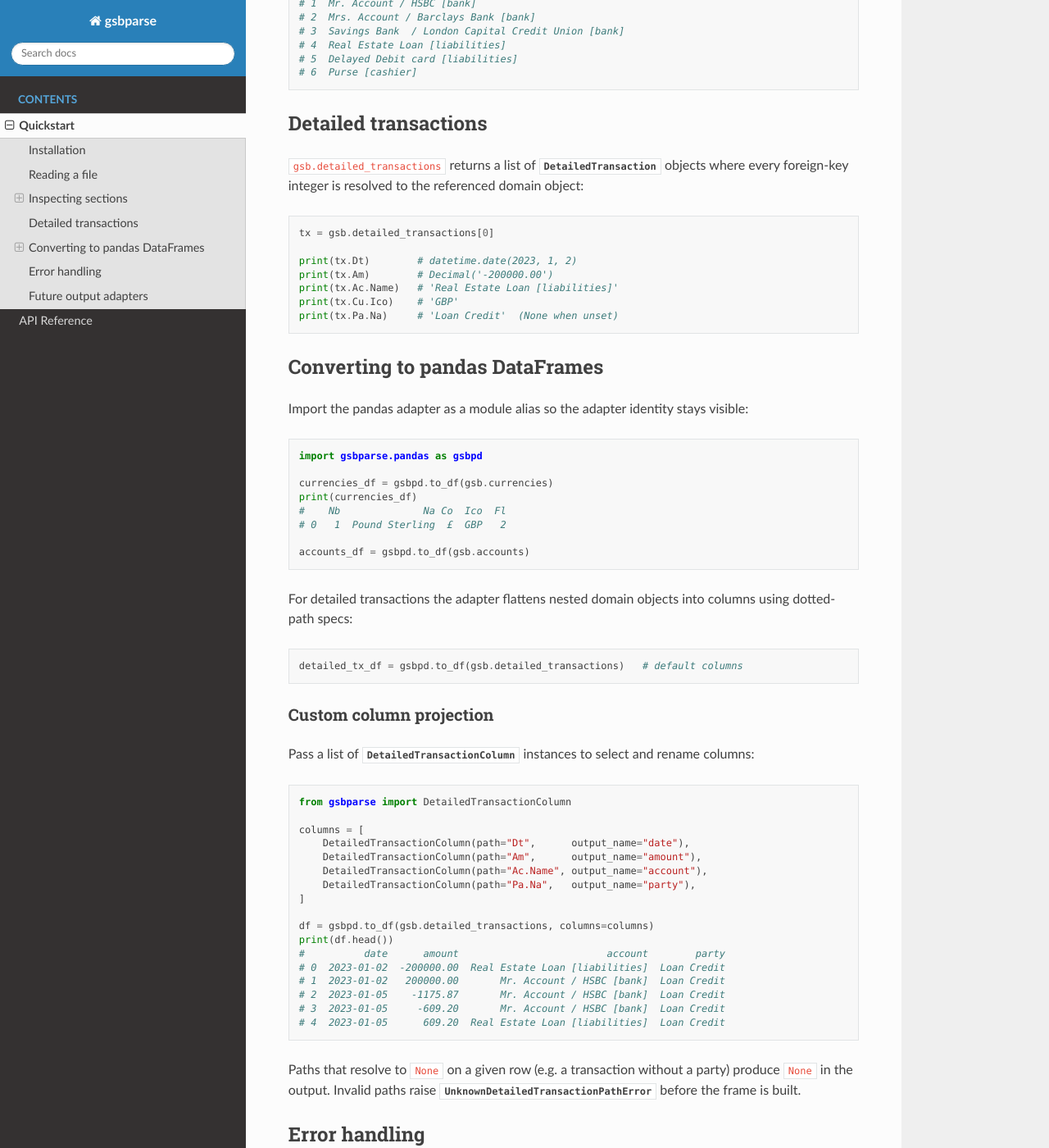
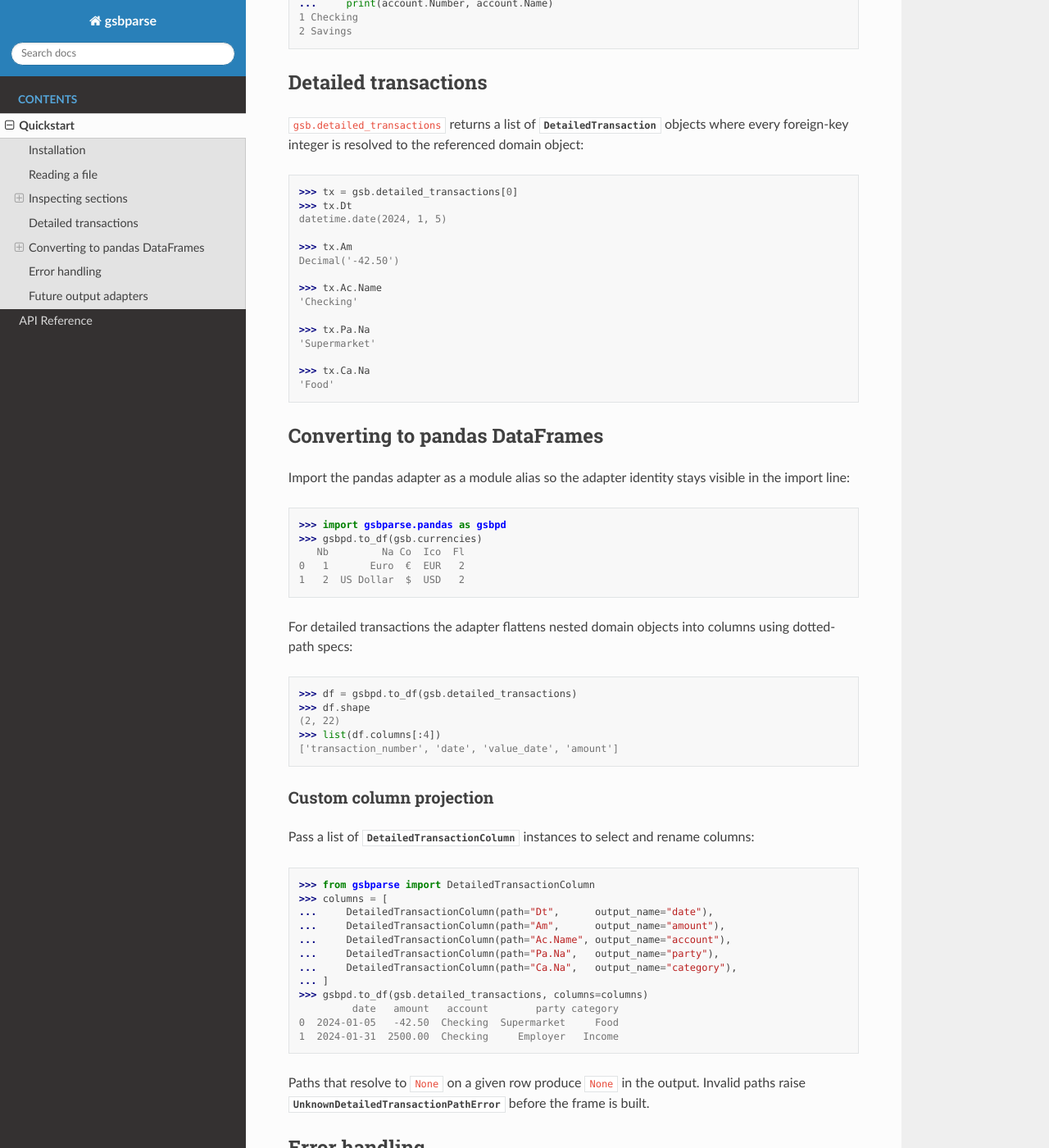
Before and after one commit to EBoisseauSierra/gsbparse, a Sphinx documentation site: the page built from docs/quickstart.md, in a window 1280 px wide and 1400 px high, scrolled down 1100 px. Shown: the whole window at 82% size. Built offline with Sphinx 7.4.7 and the Read the Docs theme 3.1.0, drawn with Linux system fonts in a browser that asks for light colours; some of the changed text lies outside the part shown.

Commit message:
docs: Add sphinx.ext.doctest with executed quickstart examples
- Add tests/assets/simple_example.gsb: minimal two-account, two-currency,
  two-transaction file purpose-built for readable docs examples
- Add sphinx.ext.doctest to conf.py; doctest_global_setup loads the simple
  example file and imports gsbparse, gsbparse.pandas as gsbpd, etc.
- Rewrite quickstart.md to use {doctest} blocks — all 19 examples execute
  and are verified at build time
- Add make docs and make doctest targets; include doctest in make ci
- Run doctest step in .readthedocs.yaml before the HTML build
- Update CLAUDE.md commands section

Co-Authored-By: Claude Sonnet 4.6 <noreply@anthropic.com>

````diff
--- a/docs/conf.py
+++ b/docs/conf.py
@@ -4,6 +4,7 @@
 # https://www.sphinx-doc.org/en/master/usage/configuration.html
 
 import importlib.metadata
+from pathlib import Path
 
 # -- Project information -----------------------------------------------------
 
@@ -18,6 +19,7 @@ version = ".".join(release.split(".")[:2])
 extensions = [
     "sphinx.ext.autodoc",
     "sphinx.ext.napoleon",
+    "sphinx.ext.doctest",
     "sphinx_autodoc_typehints",
     "myst_parser",
 ]
@@ -37,3 +39,17 @@ html_theme = "sphinx_rtd_theme"
 autodoc_member_order = "bysource"
 autodoc_typehints = "description"
 always_document_param_types = True
+
+# -- doctest settings --------------------------------------------------------
+
+_SIMPLE_EXAMPLE = Path(__file__).parent.parent / "tests" / "assets" / "simple_example.gsb"
+
+doctest_global_setup = f"""
+import datetime
+from decimal import Decimal
+import gsbparse
+import gsbparse.pandas as gsbpd
+from gsbparse import DetailedTransactionColumn
+
+gsb = gsbparse.read_gsb(r"{_SIMPLE_EXAMPLE}")
+"""
--- a/docs/quickstart.md
+++ b/docs/quickstart.md
@@ -26,101 +26,103 @@ Grisbi section type.
 ## Inspecting sections
 
 Every field is either `None` (section absent from the file), a single typed object
-(singleton sections like `General`), or a `list` of typed objects:
+(singleton sections like `General`), or a `list` of typed objects.
 
-```python
-print(gsb.currencies)
-# [CurrencySection(Nb=1, Na='Pound Sterling', Co='£', Ico='GBP', Fl=2)]
+```{doctest}
+>>> gsb.currencies
+[CurrencySection(Nb=1, Na='Euro', Co='€', Ico='EUR', Fl=2), CurrencySection(Nb=2, Na='US Dollar', Co='$', Ico='USD', Fl=2)]
 
-print(gsb.currencies[0].Na)
-# 'Pound Sterling'
+>>> gsb.currencies[0].Na
+'Euro'
 
-print(gsb.accounts[0])
-# AccountSection(Name='Mr. Account / HSBC [bank]', Id=None, Number=1,
-#   Owner='Mister', Kind=0, Currency=1, Initial_balance=Decimal('52000.00'),
-#   Closed_account=False, ...)
+>>> gsb.accounts[0].Name
+'Checking'
+
+>>> gsb.accounts[0].Initial_balance
+Decimal('1000.00')
 ```
 
 Field names mirror the Grisbi format spec attribute codes (`Na`, `Nb`, `Co`, …).
 
 ### Iterating over list sections
 
-```python
-for account in gsb.accounts:
-    print(account.Number, account.Name)
-# 1  Mr. Account / HSBC [bank]
-# 2  Mrs. Account / Barclays Bank [bank]
-# 3  Savings Bank  / London Capital Credit Union [bank]
-# 4  Real Estate Loan [liabilities]
-# 5  Delayed Debit card [liabilities]
-# 6  Purse [cashier]
+```{doctest}
+>>> for account in gsb.accounts:
+...     print(account.Number, account.Name)
+1 Checking
+2 Savings
 ```
 
 ## Detailed transactions
 
-`gsb.detailed_transactions` returns a list of {class}`~gsbparse.DetailedTransaction` objects
-where every foreign-key integer is resolved to the referenced domain object:
+`gsb.detailed_transactions` returns a list of {class}`~gsbparse.DetailedTransaction`
+objects where every foreign-key integer is resolved to the referenced domain object:
 
-```python
-tx = gsb.detailed_transactions[0]
+```{doctest}
+>>> tx = gsb.detailed_transactions[0]
+>>> tx.Dt
+datetime.date(2024, 1, 5)
 
-print(tx.Dt)        # datetime.date(2023, 1, 2)
-print(tx.Am)        # Decimal('-200000.00')
-print(tx.Ac.Name)   # 'Real Estate Loan [liabilities]'
-print(tx.Cu.Ico)    # 'GBP'
-print(tx.Pa.Na)     # 'Loan Credit'  (None when unset)
+>>> tx.Am
+Decimal('-42.50')
+
+>>> tx.Ac.Name
+'Checking'
+
+>>> tx.Pa.Na
+'Supermarket'
+
+>>> tx.Ca.Na
+'Food'
 ```
 
 ## Converting to pandas DataFrames
 
-Import the pandas adapter as a module alias so the adapter identity stays visible:
+Import the pandas adapter as a module alias so the adapter identity stays visible
+in the import line:
 
-```python
-import gsbparse.pandas as gsbpd
-
-currencies_df = gsbpd.to_df(gsb.currencies)
-print(currencies_df)
-#    Nb              Na Co  Ico  Fl
-# 0   1  Pound Sterling  £  GBP   2
-
-accounts_df = gsbpd.to_df(gsb.accounts)
+```{doctest}
+>>> import gsbparse.pandas as gsbpd
+>>> gsbpd.to_df(gsb.currencies)
+   Nb         Na Co  Ico  Fl
+0   1       Euro  €  EUR   2
+1   2  US Dollar  $  USD   2
 ```
 
-For detailed transactions the adapter flattens nested domain objects into columns using
-dotted-path specs:
+For detailed transactions the adapter flattens nested domain objects into columns
+using dotted-path specs:
 
-```python
-detailed_tx_df = gsbpd.to_df(gsb.detailed_transactions)   # default columns
+```{doctest}
+>>> df = gsbpd.to_df(gsb.detailed_transactions)
+>>> df.shape
+(2, 22)
+>>> list(df.columns[:4])
+['transaction_number', 'date', 'value_date', 'amount']
 ```
 
 ### Custom column projection
 
-Pass a list of {class}`~gsbparse.DetailedTransactionColumn` instances to select and rename
-columns:
+Pass a list of {class}`~gsbparse.DetailedTransactionColumn` instances to select
+and rename columns:
 
-```python
-from gsbparse import DetailedTransactionColumn
-
-columns = [
-    DetailedTransactionColumn(path="Dt",      output_name="date"),
-    DetailedTransactionColumn(path="Am",      output_name="amount"),
-    DetailedTransactionColumn(path="Ac.Name", output_name="account"),
-    DetailedTransactionColumn(path="Pa.Na",   output_name="party"),
-]
-
-df = gsbpd.to_df(gsb.detailed_transactions, columns=columns)
-print(df.head())
-#          date      amount                         account        party
-# 0  2023-01-02  -200000.00  Real Estate Loan [liabilities]  Loan Credit
-# 1  2023-01-02   200000.00       Mr. Account / HSBC [bank]  Loan Credit
-# 2  2023-01-05    -1175.87       Mr. Account / HSBC [bank]  Loan Credit
-# 3  2023-01-05     -609.20       Mr. Account / HSBC [bank]  Loan Credit
-# 4  2023-01-05      609.20  Real Estate Loan [liabilities]  Loan Credit
+```{doctest}
+>>> from gsbparse import DetailedTransactionColumn
+>>> columns = [
+...     DetailedTransactionColumn(path="Dt",      output_name="date"),
+...     DetailedTransactionColumn(path="Am",      output_name="amount"),
+...     DetailedTransactionColumn(path="Ac.Name", output_name="account"),
+...     DetailedTransactionColumn(path="Pa.Na",   output_name="party"),
+...     DetailedTransactionColumn(path="Ca.Na",   output_name="category"),
+... ]
+>>> gsbpd.to_df(gsb.detailed_transactions, columns=columns)
+         date   amount   account        party category
+0  2024-01-05   -42.50  Checking  Supermarket     Food
+1  2024-01-31  2500.00  Checking     Employer   Income
 ```
 
-Paths that resolve to `None` on a given row (e.g. a transaction without a party) produce
-`None` in the output. Invalid paths raise
-{exc}`~gsbparse.UnknownDetailedTransactionPathError` before the frame is built.
+Paths that resolve to `None` on a given row produce `None` in the output.
+Invalid paths raise {exc}`~gsbparse.UnknownDetailedTransactionPathError` before
+the frame is built.
 
 ## Error handling
 
@@ -139,8 +141,8 @@ except gsbparse.GsbParseError as exc:
 
 ## Future output adapters
 
-The `import gsbparse.pandas as gsbpd` pattern is intentional — swapping to a future
-adapter is a one-line change:
+The `import gsbparse.pandas as gsbpd` pattern is intentional — swapping to a
+future adapter is a one-line change:
 
 ```python
 import gsbparse.pandas as gsbpd    # pandas (current)
````
Also changed, not shown: CLAUDE.md (+3 -0 lines), .readthedocs.yaml, 2 other files.
